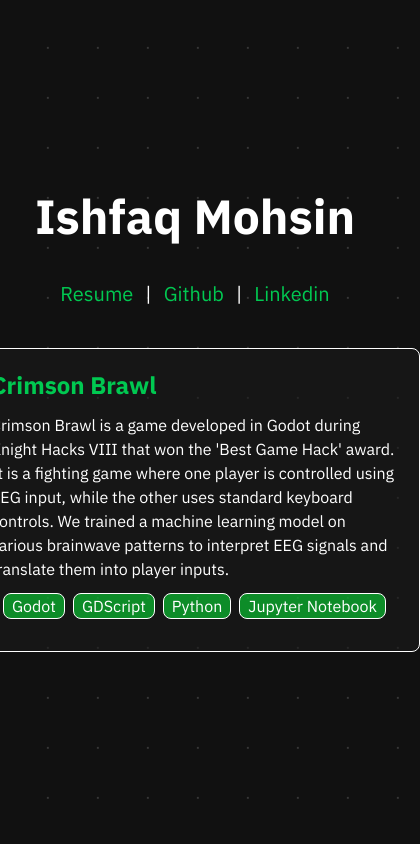
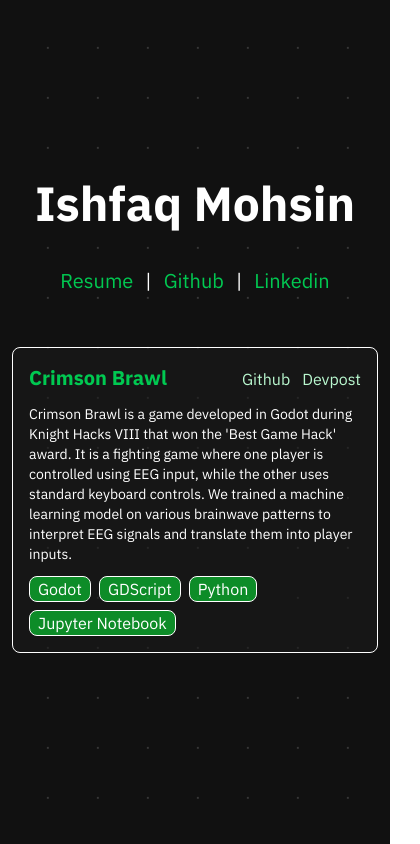
Before and after one commit to Ishfaq-code/PortfollioSite_Ishfaq, a React (Vite) app: page / in a window 390 px wide. Shown: the whole page, 420 px wide, since content can reach past the window. Built offline with nearby package versions, Linux system fonts and the light colour scheme.

Commit message:
finished project cards + mobile responsivness

```diff
--- a/src/App.jsx
+++ b/src/App.jsx
@@ -15,9 +15,9 @@ function App() {
             <p className="md:text-3xl text-xl md:px-5 px-3"> | </p>
             <a tabIndex="0" className="md:text-3xl text-xl text-green-500 transition-all duration-{0.2s} hover:underline" href="https://www.linkedin.com/in/ishfaq-mohsin/" target="_blank" rel="noopener noreferrer">Linkedin</a>
           </div>
-          <div>
+          <div className="p-3">
             {projects.map((project) => (
-              <Project title={project.title} description={project.description} link={project.link} techStack={project.tech} />
+              <Project title={project.title} description={project.description} links={project.links} techStack={project.tech} />
           ))}
           </div>
       </div>
--- a/src/components/Project.jsx
+++ b/src/components/Project.jsx
@@ -3,20 +3,29 @@ import Tech from './Tech'
 
 const Project = ({
     title,
-    link,
+    links,
     description,
     techStack
 
 }) => {
   return (
-    <div className='project-container w-[450px] border p-5 rounded-lg bg-[#1b1b1b94]' tabIndex='0'>
-        <h1><a href={link} className='project-title flex justify-start text-2xl font-bold text-green-500 hover:underline mb-3'>{title}</a></h1>
-        <p className='project-description text-left'>{description}</p>
-        <div className='project-tech flex p-3 space-x-2'>{techStack.map((tech) => (
-        <Tech tech={tech} />
-        ))}</div>
+   <div className="project-container w-full max-w-[450px] sm:w-[90%] md:w-[450px] border p-4 sm:p-5 rounded-lg bg-[#1b1b1b94] mx-auto">
+    <div className='flex justify-between items-baseline'>
+      <h1 className="project-title flex justify-start text-xl sm:text-2xl font-bold text-green-500 mb-3">{title}</h1>
+      <div className='flex space-x-3'>
+        {links.map((link) => (
+          <a tabIndex='0' className='text-green-200 transition-all duration-{0.2s} hover:underline' href={link.href}>{link.label}</a>
+        ))}
+      </div>
+    </div>
+    <p className="project-description text-left text-sm sm:text-base">{description}</p>
+    <div className="project-tech flex flex-wrap gap-2 mt-3">
+    {techStack.map((tech, index) => (
+      <Tech key={index} tech={tech} />
+    ))}
+    </div>
+  </div>
 
-    </div>
   )
 }
 
--- a/src/constants.js
+++ b/src/constants.js
@@ -4,7 +4,18 @@ export const projects =
         title: "Crimson Brawl",
         description: "Crimson Brawl is a game developed in Godot during Knight Hacks VIII that won the 'Best Game Hack' award. It is a fighting game where one player is controlled using EEG input, while the other uses standard keyboard controls. We trained a machine learning model on various brainwave patterns to interpret EEG signals and translate them into player inputs.",
         tech: ["Godot", "GDScript", "Python", "Jupyter Notebook"],
-        link: ""
+        links:
+        [
+            {
+                label: "Github",
+                href: "https://github.com/lucasmcclean/project-foxtrot-black-trigger-watchtower-omega"
+            },
+
+             {
+                label: "Devpost",
+                href: "https://devpost.com/software/project-foxtrot-black-trigger-watchtower-omega"
+            },
+        ]
     },
 
 
```
